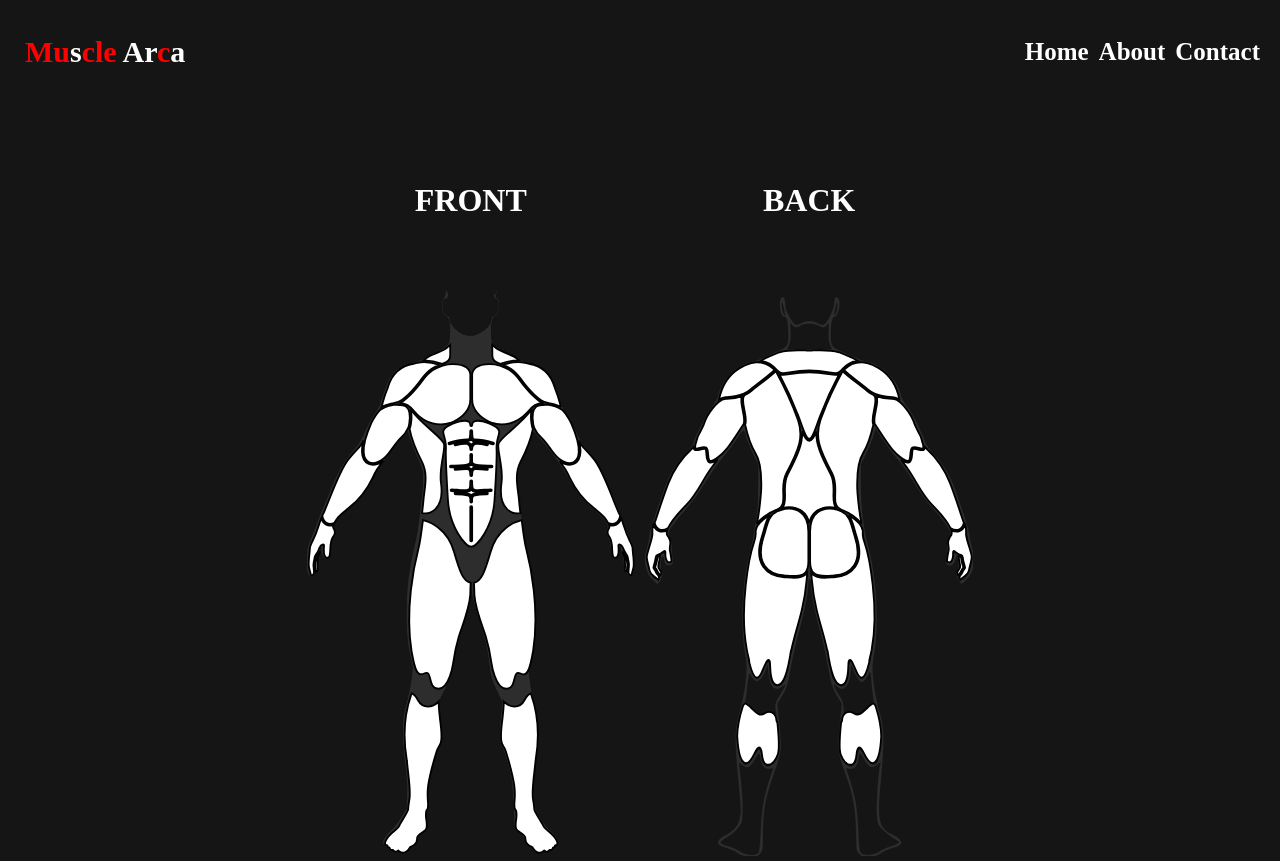
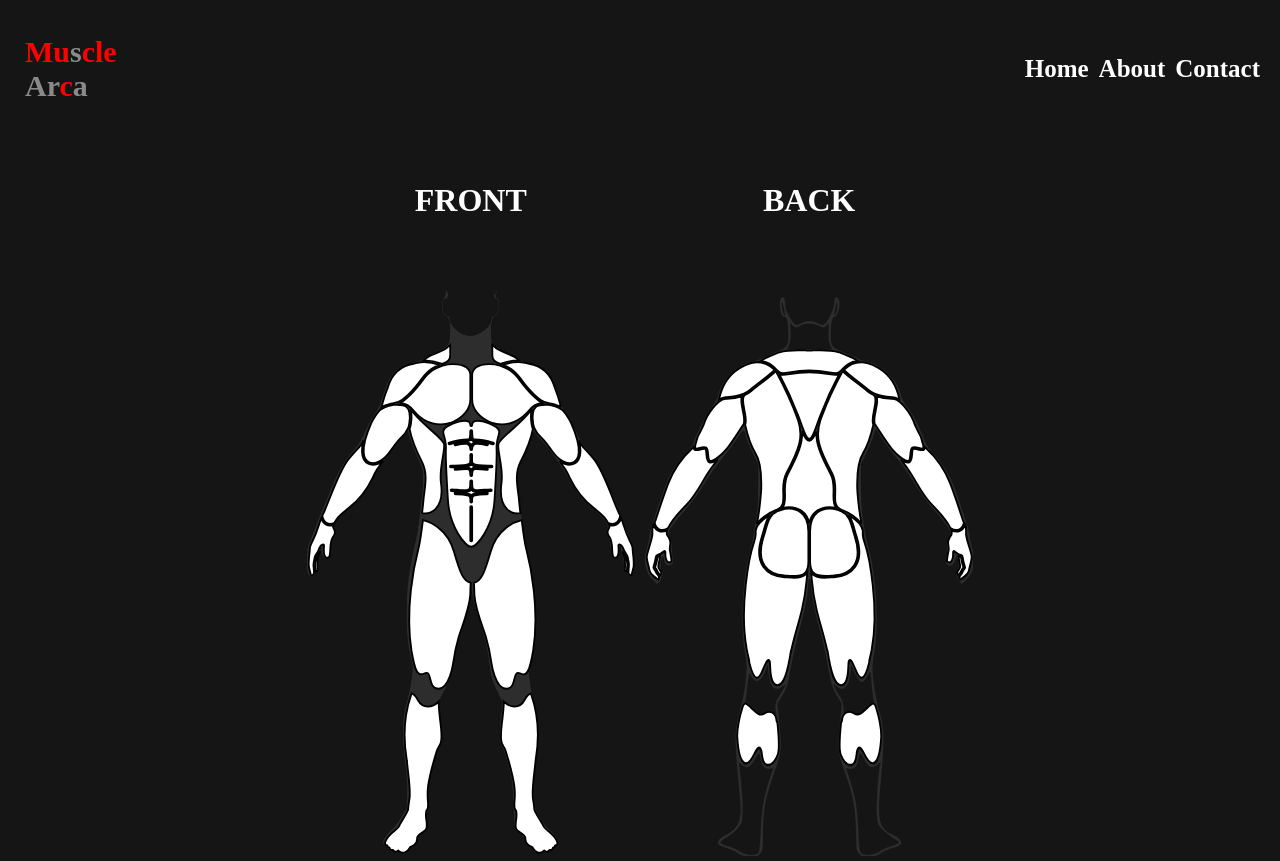
Before and after one commit to youssef-rekaby/musclearca, a plain HTML site: page index.html in a window 1280 px wide. Drawn offline with Linux system fonts and the light colour scheme; a web font is replaced by a local one.

Commit message:
fixing the logo

```diff
--- a/index.html
+++ b/index.html
@@ -13,7 +13,7 @@
     <div class="main-content">
       <header>
         <nav>
-            <h2>Mu<span >s</span>cle <span>Ar</span>c<span>a</span></h2>
+            <h2>Mu<span >s</span>cle <br><span>Ar</span>c<span>a</span></h2>
             <ul>
                 <li><a href="#">Home</a></li>
                 <li><a href="#" id="about">About</a></li>
--- a/style.css
+++ b/style.css
@@ -9,6 +9,7 @@ path {
   stroke-miterlimit: 4;
   stroke-width: 3.64724409;
 }
+
 g:hover path {
   fill: #c73659;
 }
@@ -29,6 +30,7 @@ body {
   font-family: Tektur;
   background-color: #151515;
   overflow-x: hidden;
+  overflow-y: auto;
   margin: 0;
 }
 .front,
@@ -118,7 +120,7 @@ a:hover {
   color: #ffffff;
 }
 span{
-  color: white;
+  color: rgba(255, 255, 255, 0.5);
 }
 .loader {
   width: 60px;
```
